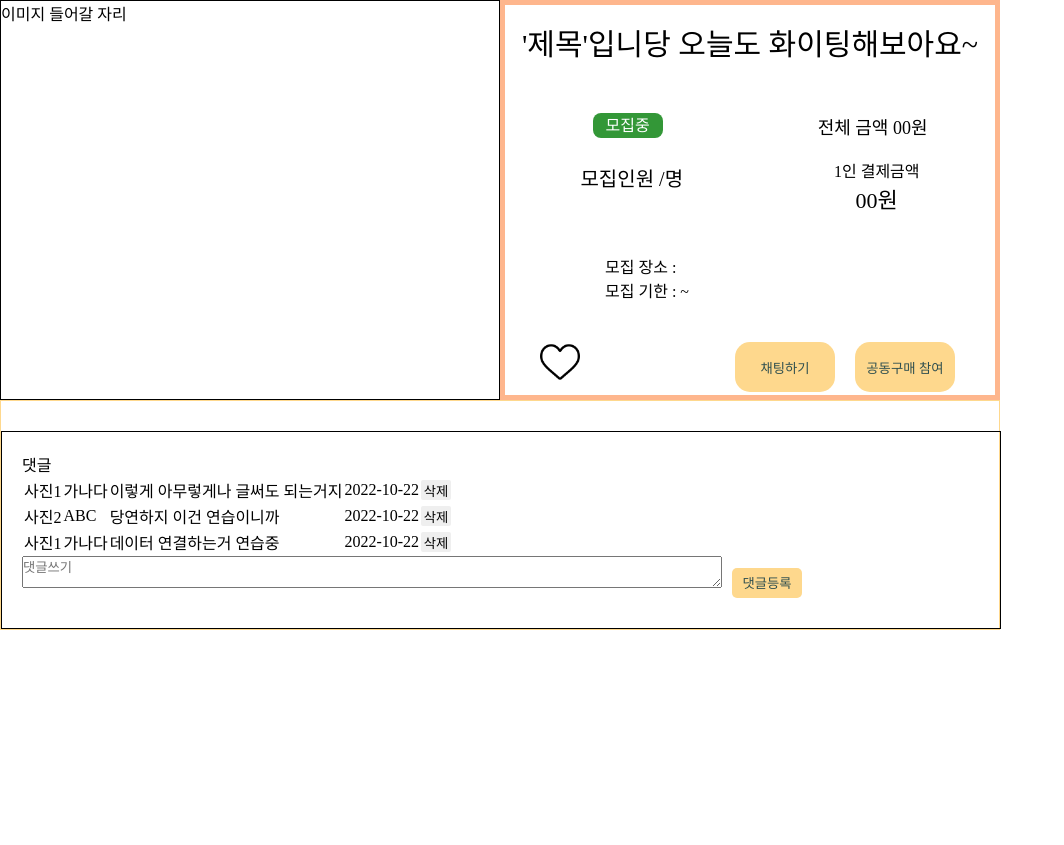
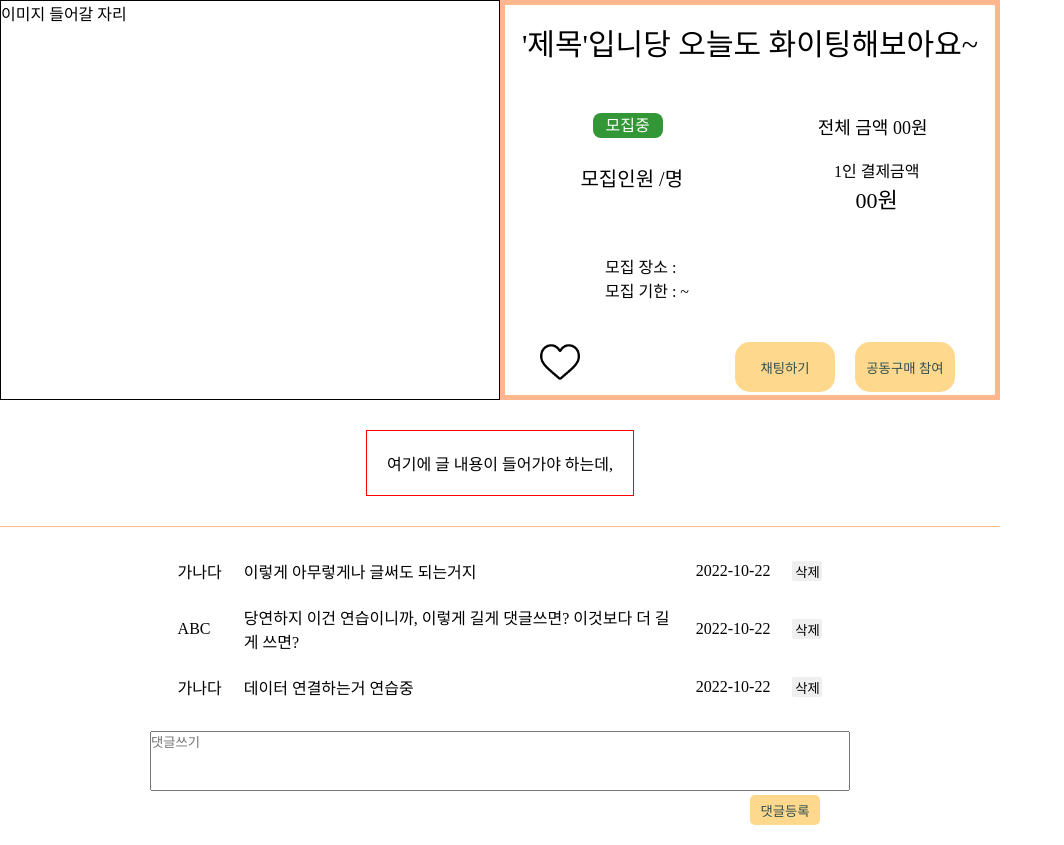
Before and after one commit to team-AFAD/AFAD, a React (Create React App) app in the folder client/: page / in a window 1280 px wide. Shown: the whole page, without its empty margins (0-1064 px from the left). Before the commit the page ends 800 px from the top, so only its background shows below. Built offline with nearby package versions, Linux system fonts and the light colour scheme.

Commit message:
feat : SCSS comment table

```diff
--- a/client/package.json
+++ b/client/package.json
@@ -39,5 +39,6 @@
       "last 1 firefox version",
       "last 1 safari version"
     ]
-  },"proxy" : "http://localhost:8080/api"
+  },
+  "proxy": "http://localhost:8080/api"
 }
--- a/client/src/components/Read/Comment.js
+++ b/client/src/components/Read/Comment.js
@@ -5,13 +5,13 @@ function Comment(){
     return(
         <div className='Comment'>
 
-            <p>댓글</p>
             <div className='commentWrap'>
                 <CommentTable />
             </div>
             <div className='commnetFormWrap'>
                 <form>
                     <textarea name="comment" placeholder='댓글쓰기'></textarea>
+                    <br/>
                     <button className='commentBtn' type='button'>댓글등록</button>
                 </form>
             </div>
--- a/client/src/components/Read/Description.js
+++ b/client/src/components/Read/Description.js
@@ -3,7 +3,9 @@ import './description.scss';
 function Description(){
     return(
         <div className='Description'>
-
+            <div>
+            여기에 글 내용이 들어가야 하는데,
+            </div>
         </div>
     )
 }
--- a/client/src/components/Read/_propeties/CommentTable.js
+++ b/client/src/components/Read/_propeties/CommentTable.js
@@ -14,9 +14,9 @@ function CommentTable (){
             {commentList.map( comment => (
                 <tr key={comment.id}>
 
-                    <td>{comment.frofile}</td>
+                    {/* <td>{comment.frofile}</td> */}
                     <td>{comment.userId}</td>
-                    <td>{comment.comment}</td>
+                    <td style={{"width":"450px"}}>{comment.comment}</td>
                     <td>{comment.date}</td>
                     <td>
                         <button type='button'>삭제</button>
--- a/client/src/components/Read/comment.scss
+++ b/client/src/components/Read/comment.scss
@@ -2,19 +2,25 @@
 
 .Comment {
     margin-top: 30px;
-    border: 1px solid black;
+    border-top: 1px solid $main-color-3;
 
     width: 1000px;
     height: auto;
     padding: 20px;
+    display: flex;
+    flex-direction: column;
     align-items: center;
+
 
     //작성된 댓글
     .commentWrap {
         height: auto;
 
         tr {
+            width: 700px;
+
             td {
+                padding: 10px;
                 button {
                     position: relative;
                     border: none;
@@ -29,11 +35,15 @@
 
     //댓글 쓰기
     .commnetFormWrap {
-        display: flex;
+        margin-top: 20px;
+        // border: 1px solid gray;
+        // display: flex;
         // padding: 5px 20px;
         // align-items: center;
         textarea {
             width: 700px;
+            height: 60px;
+            resize: none;
             &:focus{
                 background-color: $main-color-1;
                 border: 1px solid $main-color-2;
@@ -41,8 +51,9 @@
         }
         button {
             position: relative;
+            left: 600px;
             border: none;
-            margin: 10px;
+            // margin: 10px;
             border-radius: 5px;
             width: 70px;
             height: 30px;
--- a/client/src/components/Read/description.scss
+++ b/client/src/components/Read/description.scss
@@ -0,0 +1,5 @@
+.Description {
+    margin-top: 30px;
+    padding: 20px;
+    border: 1px solid red;
+}
--- a/client/src/components/Read/postView.scss
+++ b/client/src/components/Read/postView.scss
@@ -5,6 +5,9 @@
     .postViewWrap {
         width: 1000px;
         height: auto;
-        border: 1px solid $main-color-2;
+        // border: 1px solid $main-color-2;
+        display: flex;
+        flex-direction: column;
+        align-items: center;
     }
 }
--- a/client/src/data/data.json
+++ b/client/src/data/data.json
@@ -13,7 +13,7 @@
             "postId":1,
             "frofile":"사진2",
             "userId":"ABC",
-            "comment":"당연하지 이건 연습이니까",
+            "comment":"당연하지 이건 연습이니까, 이렇게 길게 댓글쓰면? 이것보다 더 길게 쓰면?",
             "date":"2022-10-22"
         },
         {
```
